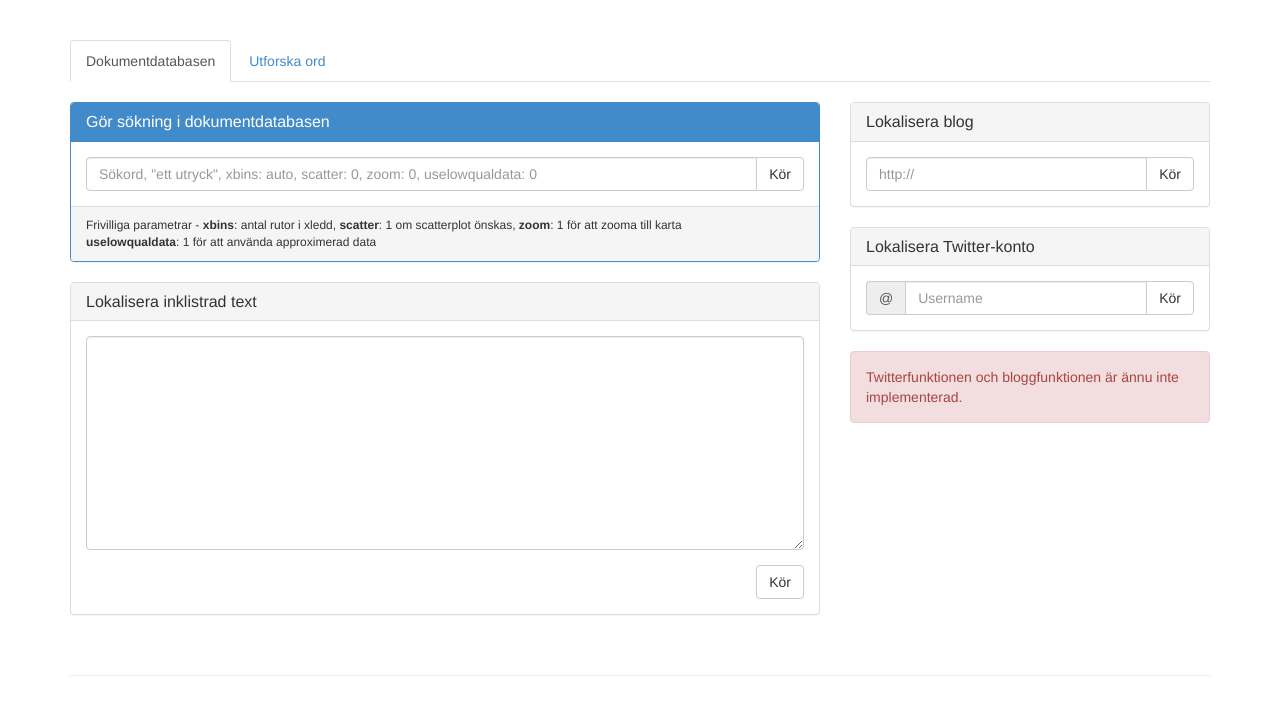
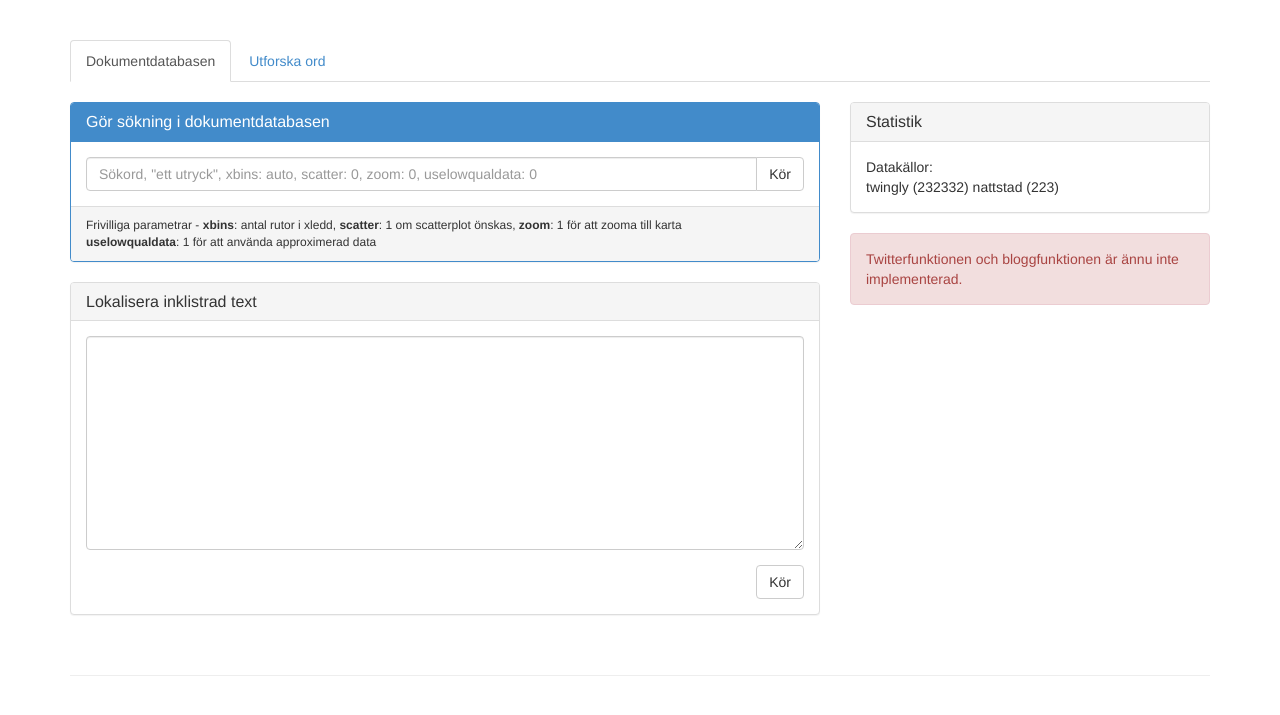
Before and after one commit to maxberggren/sinus, a Flask app: page /sinus in a window 1280 px wide. Shown: the top 715 px of the page. Run offline with Flask 2, Linux system fonts and the light colour scheme; parts of the project's set-up code (start-up, migrations or seed data) failed here and were passed over.

Commit message:
annotating my code

```diff
--- a/flaskapp/templates/index.html
+++ b/flaskapp/templates/index.html
@@ -188,35 +188,16 @@
 
 
 
-		<div class="panel panel-default">
-		  <div class="panel-heading">
-		    <h3 class="panel-title">Lokalisera blog</h3>
-		  </div>
-		  <div class="panel-body">
-		    <div class="input-group">
-		      <input type="text" class="form-control" placeholder="http://"  id="urlInput" name="urlInput">
-		      <span class="input-group-btn">
-		        <button class="btn btn-default" type="submit">Kör</button>
-		      </span>
-		    </div><!-- /input-group -->
-		  </div>
-		</div>
-
-
 
 		<div class="panel panel-default">
 		  <div class="panel-heading">
-		    <h3 class="panel-title">Lokalisera Twitter-konto</h3>
+		    <h3 class="panel-title">Statistik</h3>
 		  </div>
 		  <div class="panel-body">
 
-			<div class="input-group">
-			  <span class="input-group-addon">@</span>
-			  <input type="text" class="form-control" placeholder="Username" id="twitterInput" name="twitterInput">
-			  <span class="input-group-btn">
-		        <button class="btn btn-default" type="submit">Kör</button>
-		      </span>
-			</div>
+			Datakällor: <br />
+			twingly (232332)
+			nattstad (223)
 
 		  </div>
 		</div>
```
